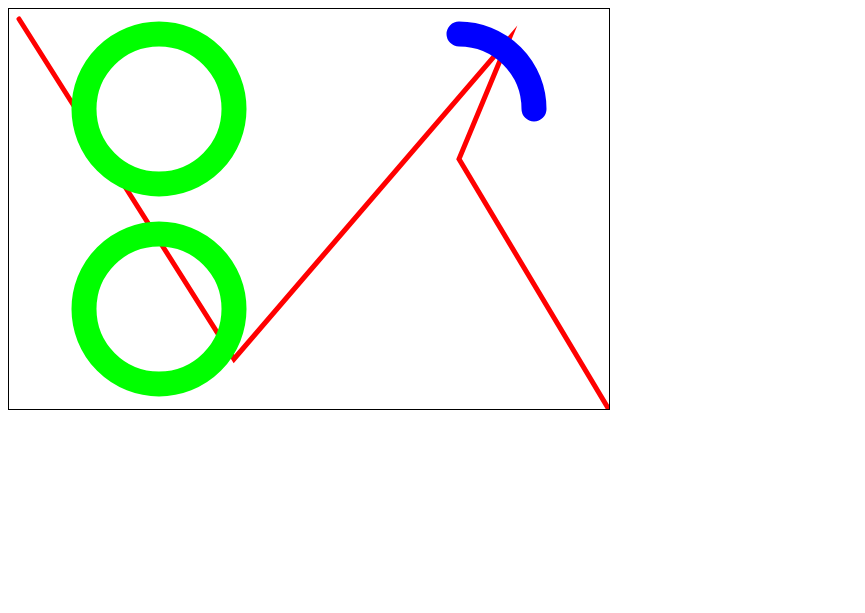
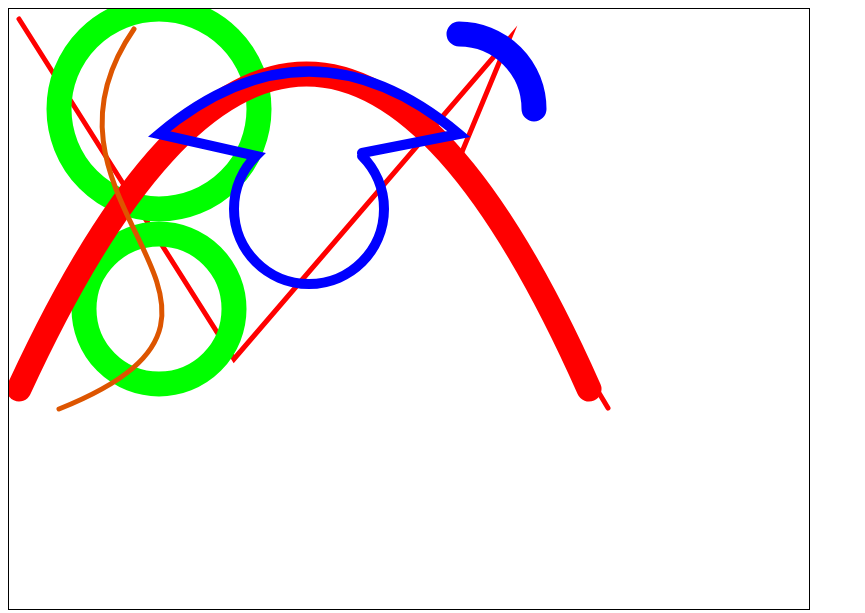
Before and after one commit to lexneville/microsoft-exam-revision, a plain HTML site: page canvas.html in a window 1280 px wide. Shown: the whole page, without its empty margins (0-865 px from the left). Drawn offline with Linux system fonts and the light colour scheme.

```diff
--- a/canvas.html
+++ b/canvas.html
@@ -8,7 +8,7 @@
     <link rel="stylesheet" href="css/style.css">
 </head>
 <body>
-    <canvas id="drawingSurface" width="600" height="400">Your browser does not support HTML5.</canvas>
+    <canvas id="drawingSurface" width="800" height="600">Your browser does not support HTML5.</canvas>
     <script src="js/canvas.js"></script>
 </body>
 </html>
--- a/js/canvas.js
+++ b/js/canvas.js
@@ -17,7 +17,7 @@ window.onload = function () {
 
     ctx.beginPath();
     // ctx.moveTo(10, 100);
-    ctx.arc(150, 100, 75, 0, 2 * Math.PI, false);
+    ctx.arc(150, 100, 100, 0, 2 * Math.PI, false);
     ctx.lineWidth = 25;
     ctx.strokeStyle = "#0f0";
     ctx.lineCap = "round";
@@ -39,4 +39,32 @@ window.onload = function () {
     ctx.lineCap = "round";
     ctx.stroke();
 
+    // Quadratic arc
+    ctx.beginPath();
+    ctx.moveTo(10, 380);
+    ctx.quadraticCurveTo(300, -250, 580, 380);
+    ctx.lineWidth = 25;
+    ctx.strokeStyle = '#f00';
+    ctx.stroke();
+
+    // Bezier Cruve
+    ctx.beginPath();
+    ctx.moveTo(125, 20);
+    ctx.bezierCurveTo(0, 200, 300, 300, 50, 400);
+    ctx.lineWidth = 5;
+    ctx.strokeStyle = '#d50';
+    ctx.stroke();
+
+    ctx.beginPath();
+    ctx.arc(300, 200, 75, 1.75 * Math.PI, 1.25 * Math.PI, false);
+    ctx.lineTo(150, 125);
+    ctx.quadraticCurveTo(300, 0, 450, 125);
+    ctx.lineTo(353, 144);
+    ctx.strokeStyle = "blue";
+    ctx.lineCap = "round";
+    ctx.lineWidth = 10;
+    ctx.stroke();
+
+
+
 }
```
Also changed, not shown: index.html (+1 -1 lines), js/dom-work.js (renamed from js/app.js), 1 other file.
